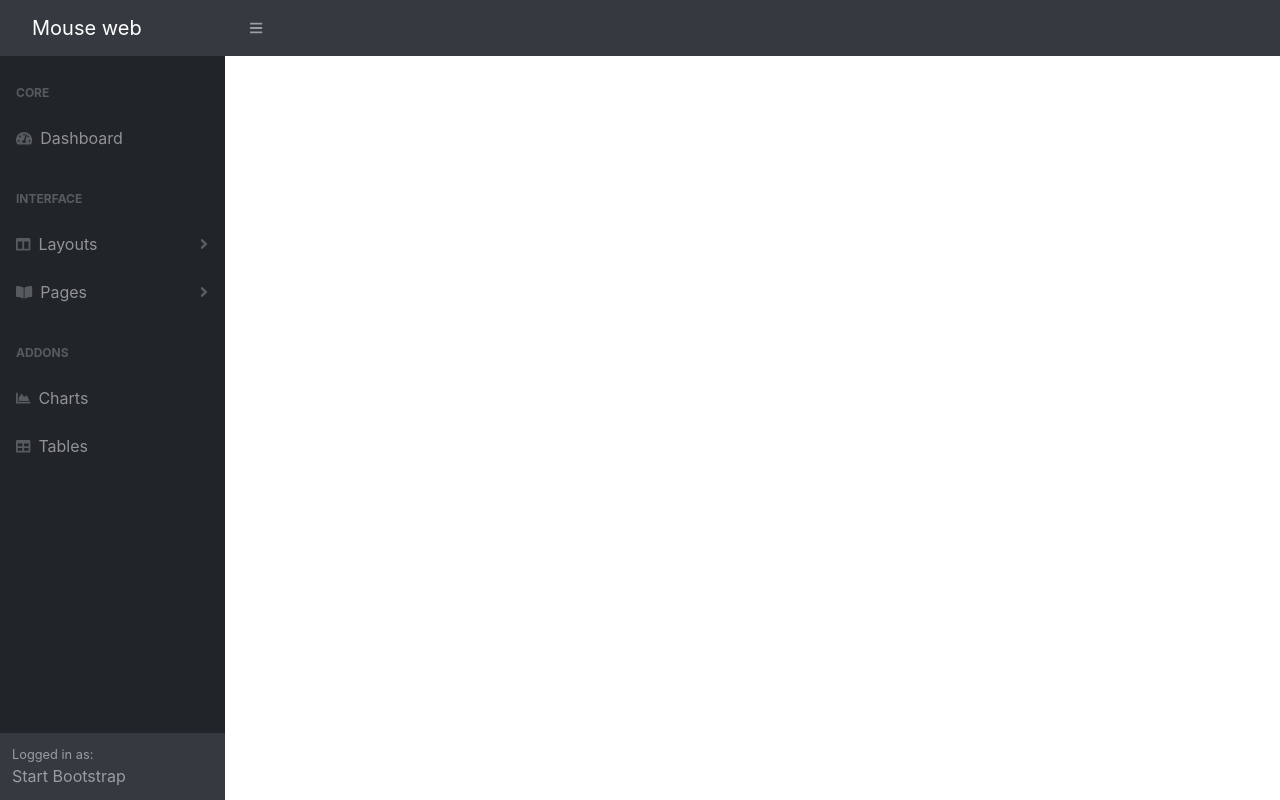
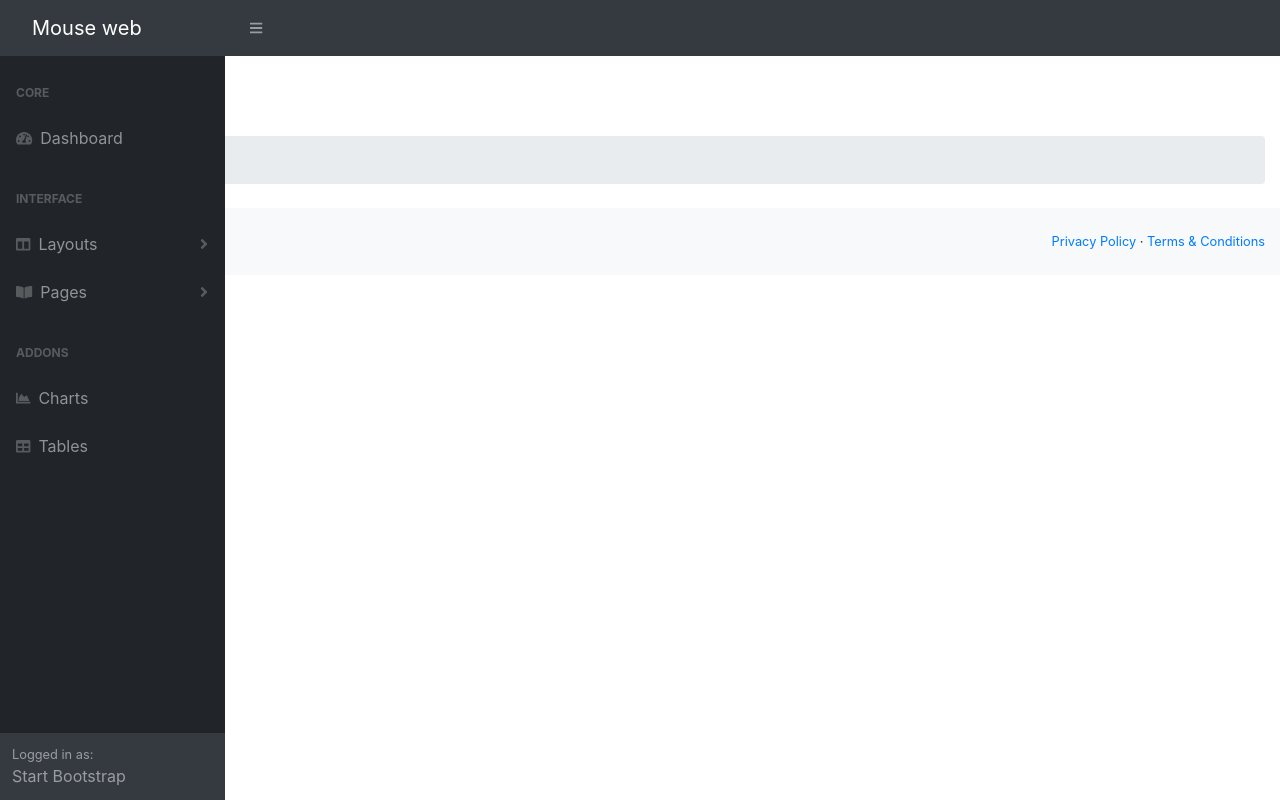
Before and after one commit to MouseWeb/clientes-front, an Angular app: page / in a window 1280 px wide. Built offline with nearby package versions, Linux system fonts and the light colour scheme.

Commit message:
finalizado template

```diff
--- a/src/app/app.component.html
+++ b/src/app/app.component.html
@@ -1,4 +1,25 @@
 <app-navbar></app-navbar>
 <div id="layoutSidenav">
-    <app-sidebar></app-sidebar>
+  <app-sidebar></app-sidebar>
+  <div id="layoutSidenav_content">
+    <main>
+      <div class="container-fluid">
+        <app-home></app-home>
+      </div>
+
+      <footer class="py-4 bg-light mt-auto">
+        <div class="container-fluid">
+            <div class="d-flex align-items-center justify-content-between small">
+                <div class="text-muted">Copyright &copy; Mouse Web 2021</div>
+                <div>
+                    <a href="#">Privacy Policy</a>
+                    &middot;
+                    <a href="#">Terms &amp; Conditions</a>
+                </div>
+            </div>
+        </div>
+    </footer>
+
+    </main>
+  </div>
 </div>
--- a/src/app/app.module.ts
+++ b/src/app/app.module.ts
@@ -4,11 +4,13 @@
 import { AppRoutingModule } from './app-routing.module';
 import { AppComponent } from './app.component';
 
-import { TemplateModule } from './template/template.module'
+import { TemplateModule } from './template/template.module';
+import { HomeComponent } from './home/home.component'
 
 @NgModule({
   declarations: [
-    AppComponent
+    AppComponent,
+    HomeComponent
   ],
   imports: [
     BrowserModule,
--- /dev/null
+++ b/src/app/home/home.component.html
@@ -0,0 +1,4 @@
+<h1 class="mt-4">Home</h1>
+<ol class="breadcrumb mb-4">
+    <li class="breadcrumb-item active">Bem vindo</li>
+</ol>
--- /dev/null
+++ b/src/app/home/home.component.ts
@@ -0,0 +1,15 @@
+import { Component, OnInit } from '@angular/core';
+
+@Component({
+  selector: 'app-home',
+  templateUrl: './home.component.html',
+  styleUrls: ['./home.component.css']
+})
+export class HomeComponent implements OnInit {
+
+  constructor() { }
+
+  ngOnInit(): void {
+  }
+
+}
```
Also changed, not shown: src/app/home/home.component.css (added), 1 other file (tests, documents, lock files or other folders).
